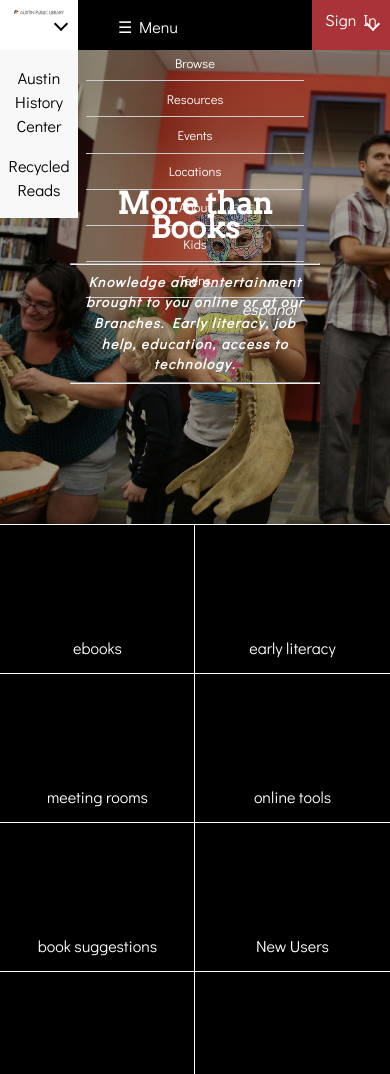
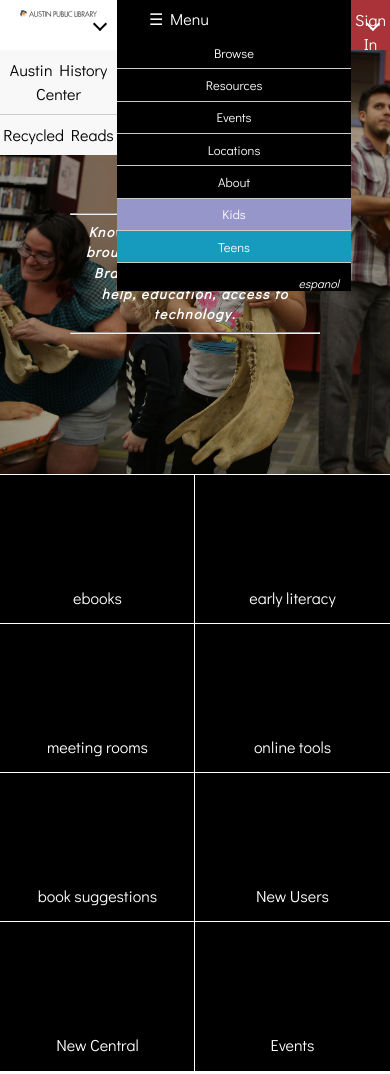
Before and after one commit to savethehumans/savethehumans.github.io, a plain HTML site: page unit_9/index.html in a window 390 px wide. Shown: the top 1074 px of the page. Drawn offline with Linux system fonts and the light colour scheme.

Commit message:
more updates to make this look like wireframe

```diff
--- a/unit_9/css/style.css
+++ b/unit_9/css/style.css
@@ -45,17 +45,19 @@ nav {
 nav a {
 	text-decoration: none;
 	display: block;
-	padding: 0 .5em;
+	padding: 0 .65em;
 }
 
 nav a:hover {
 	font-weight: 600;
 }
 
-nav#top {
+#top {
 	background-color: #000;
 	color: #fff;
+	width: 100%;
 	height: 50px;
+	position: fixed;
 }
 
 /*nav#top::after {
@@ -70,7 +72,7 @@ nav#top {
     list-style: none;
     position:relative;
     height: 50px;
-    width: 20%;
+    width: 30%;
 }
 
 .topbrand {
@@ -85,7 +87,10 @@ nav#top {
 	top: 50px;
 	background-color: #f8f8f8;
     color: #000;
-    padding: .5em;
+}
+
+#ahc_logo {
+	border-bottom: 1px solid #ccc;
 }
 
 #brandnavigation::after {
@@ -105,24 +110,49 @@ nav#top {
     display: block;
 }
 
-a.navtop {
+.navtop {
 	color: #000;
 	padding: .5em 0;
 }
 
-img#logo {
+#logo {
 	width: 80%;
 	margin: .65em 0;
 }
 
-div#main_nav {
+#main_nav {
 	background-color: #000;
-    padding: .5em;
     color: #fff;
-    height: 50px;
     float: left;
     width: 60%;
+}
+/* What is going wrong here with the drop down menut?*/
+#browse_menu {
+	position:relative;
+}
 
+.drop_down_menu {
+	display:none;
+	width: 100%;
+	list-style: none;
+	position: absolute;
+	top: 50px;
+	background-color: #f8f8f8;
+    color: #000;
+}*/
+
+
+
+#browse_menu:hover ul.drop_down_menu {
+    display: block;
+}
+
+#kids {
+	background-color: #9696ca;
+}
+
+#teens {
+	background-color: #169bbf;
 }
 
 #language_nav {
@@ -131,13 +161,15 @@ div#main_nav {
 	font-style: italic;
 	list-style: none;
 	color: #fff;
+	font-size: .75em;
+	padding: 1em 1em 0 0;
 }
 
 
-ul#signon {
+#signon {
 	background-color: #a93338;
 	padding: .5em 0;
-	width: 20%;
+	width: 10%;
 	list-style: none;
 	display: block;
 	float:right;
@@ -173,6 +205,7 @@ nav#main {
 a.navmain {
 	color: #fff;
 	float: left;
+	padding: .6em;
 }
 
 a.navmain:hover {
@@ -318,10 +351,6 @@ a.navfooter {
 	nav#main {
 		padding: .5em 1em;
 	}
-/*
-	a.navmain {
-		font-size: 1em;
-	}*/
 
 	a.service_buttons {
 		font-size: .8em;
@@ -329,10 +358,6 @@ a.navfooter {
 }
 
 @media screen and (max-width: 670px) {
-/*	body {
-		font-size: 16px;
-	}
-*/
 	#mobile {
 		text-align: left;
 		background-color: #000;
@@ -341,11 +366,11 @@ a.navfooter {
 		padding: .5em .5em .5em 2em;
 	}
 
-	nav#top {
+	#top {
 		font-size: .8em;
 	}
 
-	a.navmain {
+	.navmain {
 		float: left;
 		width: 100%;
 		padding: .75em 2em;
@@ -355,7 +380,7 @@ a.navfooter {
 		font-size: .8em;
 	}
 
-	nav#main {
+	#main {
 		padding: 0;
 	}
 
--- a/unit_9/index.html
+++ b/unit_9/index.html
@@ -12,11 +12,12 @@
 	<header>
 			<nav id="top" class="clearfix">
 				<div id="brandnavigation">
-					<a href="#" class="topbrand"><img src="images/apl_logo.svg"  id="logo" alt="Austin Public Library logo">
+					<a href="#" class="topbrand">
+						<img src="images/apl_logo.svg"  id="logo" alt="Austin Public Library logo">
 					</a>
 					<ul id="otherbrands">
 						<li>
-							<a href="#" class="navtop">Austin History Center
+							<a href="#" class="navtop" id="ahc_logo">Austin History Center
 							</a>
 						</li>
 					<li>
@@ -28,13 +29,25 @@
 
 				<div id="main_nav">
 					<a href="#" id="mobile">&#9776; Menu</a>
-					<a href="#" class="navmain">Browse</a>
+					<a href="#" class="navmain" id="browse_menu">Browse</a>
+						<ul class="drop_down_menu">
+							<li>
+								<a href="#">link 1</a>
+							</li>
+							<li>
+								<a href="#">link 2</a>
+							</li>
+							<li>
+								<a href="#">link 3</a>
+							</li>
+						</ul>
+
 					<a href="#" class="navmain">Resources</a>
 					<a href="#" class="navmain">Events</a>
 					<a href="#" class="navmain">Locations</a>
 					<a href="#" class="navmain">About</a>
-					<a href="#" class="navmain">Kids</a>
-					<a href="#" class="navmain">Teens</a>
+					<a href="#" class="navmain" id="kids">Kids</a>
+					<a href="#" class="navmain" id="teens">Teens</a>
 					<a href="#" id="language_nav">espanol</a>
 				</div>
 
@@ -43,7 +56,7 @@
 				</ul>
 			</nav>
 	</header>
-	<div class="wrapper">
+
 		<div id="main">
 			<!-- <section id="alert">
 			</section> -->
@@ -87,12 +100,10 @@
 							</div>
 						</div>
 					</div> -->
-
 				</section>
 			</div>
-
+		<div class="wrapper" class="clearfix">
 			<section id="showcase" class="clearfix">
-
 				<a href="#" class="service_buttons">ebooks</a>
 				<a href="#" class="service_buttons">early literacy</a>
 				<a href="#" class="service_buttons">meeting rooms</a>
@@ -111,7 +122,6 @@
 			</article> -->
 
 			<section id="media" class="clearfix">
-
 					<div class="media_buttons">
 						<img src="images/book-icon.png" class="media_icon" alt="book icon">
 						<p class="media_text">Books</p>
```
